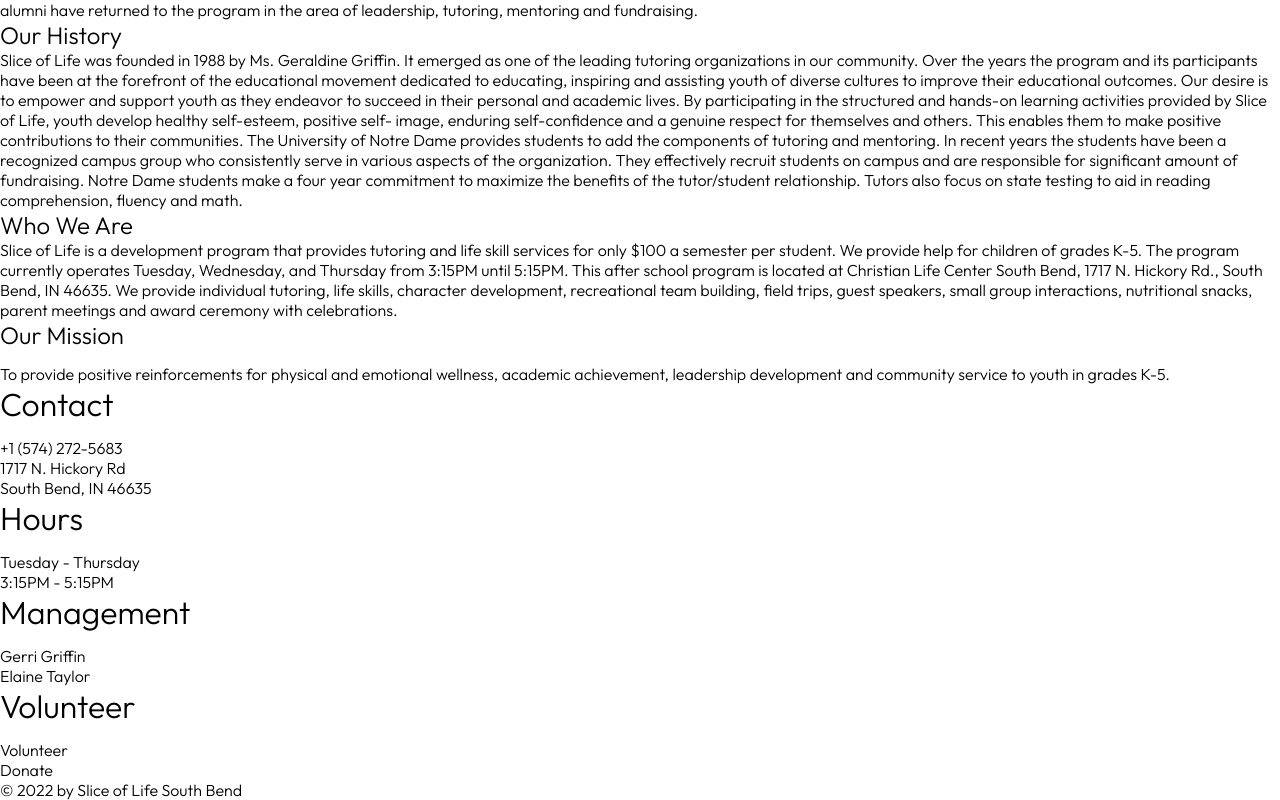
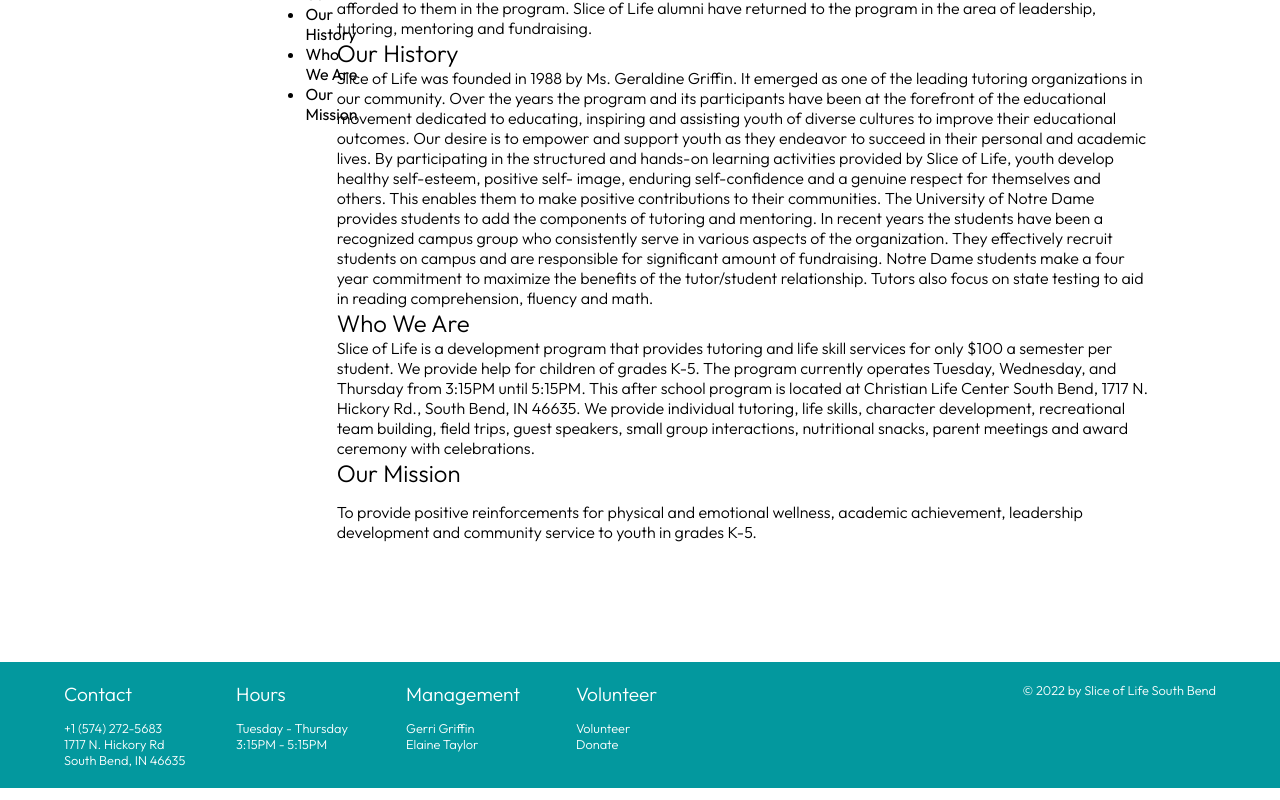
Before and after one commit to jnguyen38/slice-of-life, a Next.js app: page / in a window 1280 px wide. Shown: the part 1052-1852 px from the top of the page. Built offline with nearby package versions, Linux system fonts and the light colour scheme.

Commit message:
Footer migration

```diff
--- a/src/components/Footer.js
+++ b/src/components/Footer.js
@@ -1,10 +1,11 @@
 import Link from "next/link";
+import styles from "../css/modules/Footer.module.css";
 
 function Footer() {
     return (
-        <div id="footer-container">
-            <div id="footer-info">
-                <div id="footer-contact">
+        <div id={styles["footerContainer"]}>
+            <div id={styles["footerInfo"]}>
+                <div id={styles["footerContact"]}>
                     <h1>Contact</h1>
                     <div className="line"/>
                     <p>+1 (574) 272-5683<br/>
@@ -12,21 +13,21 @@
                         South Bend, IN 46635
                     </p>
                 </div>
-                <div id="footer-hours">
+                <div id={styles["footerHours"]}>
                     <h1>Hours</h1>
                     <div className="line"/>
                     <p>Tuesday - Thursday<br/>
                         3:15PM - 5:15PM
                     </p>
                 </div>
-                <div id="footer-management">
+                <div id={styles["footerManagement"]}>
                     <h1>Management</h1>
                     <div className="line"/>
                     <p>Gerri Griffin<br/>
                         Elaine Taylor
                     </p>
                 </div>
-                <div id="footer-Volunteer">
+                <div id={styles["footerVolunteer"]}>
                     <Link href={"/volunteer"}><h1>Volunteer</h1></Link>
                     <div className="line"/>
                     <p>Volunteer<br/>
@@ -34,7 +35,7 @@
                     </p>
                 </div>
             </div>
-            <div id="footer-cr">
+            <div id={styles["footer-cr"]}>
                 <p>&#169; 2022 by Slice of Life South Bend</p>
             </div>
         </div>
--- a/src/components/Info.js
+++ b/src/components/Info.js
@@ -1,9 +1,11 @@
+import styles from "../css/modules/Info.module.css"
+
 function InfoNav() {
     return (
         <section>
-            <div id="info-nav">
+            <div id={`${styles["infoContainer"]}`}>
                 <h2>Navigation</h2>
-                <ul className="no-bullets text-right">
+                <ul>
                     <li>About Us</li>
                     <li>Our History</li>
                     <li>Who We Are</li>
@@ -41,7 +43,7 @@
 function Info() {
 
     return (
-        <div id="info-container">
+        <div id={styles["infoContainer"]}>
             <InfoNav/>
             <InfoDisplay/>
         </div>
--- a/src/css/modules/Footer.module.css
+++ b/src/css/modules/Footer.module.css
@@ -1,4 +1,4 @@
-#footer-container {
+#footerContainer {
     display: flex;
     justify-content: space-between;
     align-items: flex-start;
@@ -6,32 +6,32 @@
     width: 90%;
     min-height: 50px;
     padding: 20px 5%;
-    background-color: var(--slice-blue);
+    background-color: var(--theme-blue);
     color: white;
     gap: 20px 50px;
 }
 
-#footer-info {
+#footerInfo {
     display: flex;
     flex-flow: wrap;
     gap: 20px 50px;
 }
 
-#footer-contact {
+#footerContact {
     min-width: 122px;
 }
 
-#footer-hours {
+#footerHours {
     min-width: 120px;
 }
 
-#footer-management {
+#footerManagement {
     min-width: 120px;
 }
 
-#footer-cr {
+#footerCr {
     align-self: flex-end;
 }
 
-#footer-container h1 {font-size: 1.2em}
-#footer-container p {font-size: 0.8em}
+#footerContainer h1 {font-size: 1.2em}
+#footerContainer p {font-size: 0.8em}
--- a/src/css/modules/Info.module.css
+++ b/src/css/modules/Info.module.css
@@ -1,8 +1,7 @@
-#info-container {
+#infoContainer {
     display: flex;
     padding: 100px 10%;
     background-color: white;
-    min-height: 200vh;
     margin-bottom: 20px;
 }
 
@@ -23,7 +22,7 @@
 }
 
 #info-nav h2 {
-    color: var(--slice-blue);
+    color: var(--theme-blue);
 }
 
 #info-nav li {
@@ -43,7 +42,7 @@
     justify-content: center;
     align-items: center;
     padding: 20px;
-    background-color: var(--slice-orange);
+    background-color: var(--theme-orange);
     color: white;
     border-radius: 5px;
 }
```
Also changed, not shown: 2 other files (tests, documents, lock files or other folders).
